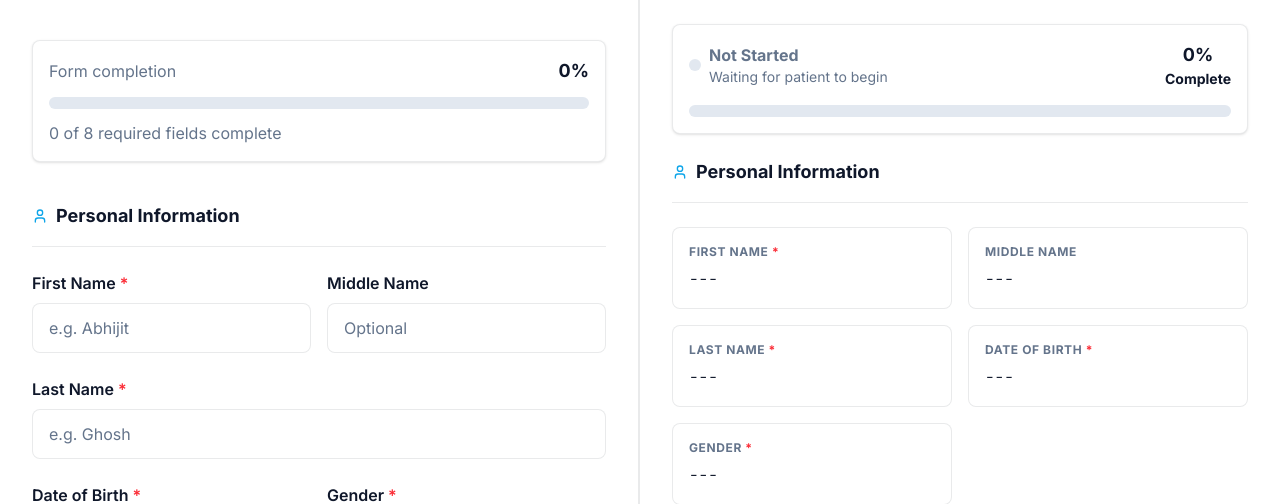
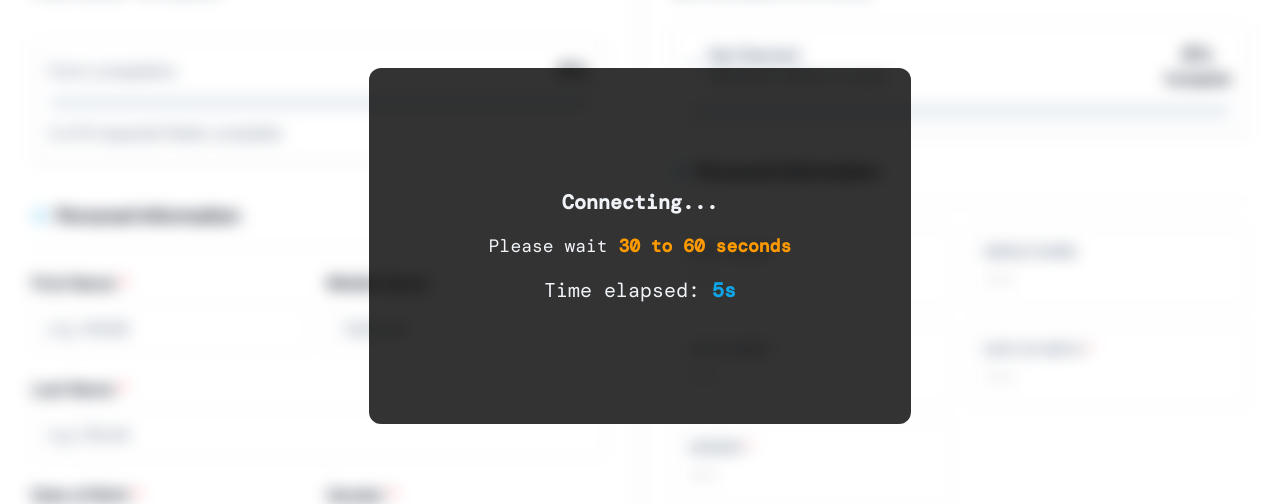
Before and after one commit to abhi-ghosh/patient-sync, a Next.js app: page / in a window 1280 px wide. Shown: the part 154-658 px from the top of the page. Built offline with nearby package versions, Linux system fonts and the light colour scheme; no server answers.

Commit message:
feat: add websocket connection modal

```diff
--- a/app/page.js
+++ b/app/page.js
@@ -4,9 +4,9 @@ import Navbar from "@/components/Navbar";
 import MainContent from "@/components/MainContent";
 import StaffPanel from "@/components/StaffPanel";
 import PatientPanel from "@/components/PatientPanel";
+import ConnectionModal from "@/components/ConnectionModal";
 import {userOptions, defaultPatientState, defaultStaffState, requiredFields} from "@/components/Data";
 export default function Home() {
-
   //PatientPanel data
   const [patientPanelData, setPatientPanelData] = useState(defaultPatientState);
 
@@ -49,12 +49,24 @@ export default function Home() {
     return "";
   }
 
+  //WebSocket connection UI feedback state
+  const [isConnected, setIsConnected] = useState(false);
+
+  //Socket second timer state
+  const [seconds, setSeconds] = useState(0);
   //WebSocket connection
   const socket = useRef(null);
   useEffect(() => {
   socket.current = new WebSocket(process.env.NEXT_PUBLIC_WS_URL || "ws://localhost:8080");
+  //Time elapsed before the socket connection is considered successful
+  const timer = setInterval(() => {
+    setSeconds(prev => prev + 1);
+  }, 1000);
   socket.current.onopen = () => {
     console.log("Connected to WebSocket server");
+    setIsConnected(true);
+    clearInterval(timer);
+    setSeconds(0);
     };
 
   //Handle incoming messages from the server
@@ -68,6 +80,7 @@ export default function Home() {
 
     return () => {
       socket.current.close();
+      clearInterval(timer);
     };
   }, []);
 
@@ -138,6 +151,18 @@ export default function Home() {
       return updatedValue;
     })
   }
+
+  //Preventing the page from scrolling when the modal is open
+  useEffect(() => {
+  if (!isConnected) {
+      document.body.classList.add("overflow-hidden");
+    } else {
+      document.body.classList.remove("overflow-hidden");
+    }
+    return () => {
+      document.body.classList.remove("overflow-hidden");
+    };
+  }, [isConnected]);
 
   //Focus Handler for synced form fields when an input is in focus
   const formFocusHandler = (fieldName) => {
@@ -210,7 +235,8 @@ export default function Home() {
     }
   };
   return (
-    <main className="bg-card min-h-screen">
+    <main className="bg-card min-h-screen relative">
+      {!isConnected && <ConnectionModal seconds={seconds}/>}
         <Navbar changeTheme={changeTheme} darkMode={darkMode}/>
         <MainContent whichForm={whichForm} setWhichForm={setWhichForm}>
           <PatientPanel userOptions={userOptions} patientPanelData={patientPanelData}
--- /dev/null
+++ b/components/ConnectionModal.jsx
@@ -0,0 +1,11 @@
+export default function ConnectionModal({seconds}) {
+  return (
+    <div className="fixed inset-0 z-30 flex items-center justify-center text-background backdrop-blur font-mono">
+      <div className="bg-black/80 p-8 md:p-20 lg:p-30 rounded-xl flex flex-col gap-4 items-center m-4">
+        <p className="text-xl font-bold">Connecting...</p>
+        <p className="text-lg">Please wait <span className="font-bold text-amber-500">30 to 60 seconds</span></p>
+        <p className="text-xl">Time elapsed: <span className="font-bold text-accent">{seconds}s</span></p>
+      </div>
+    </div>
+  )
+}
--- a/components/StaffPanel.jsx
+++ b/components/StaffPanel.jsx
@@ -65,8 +65,6 @@ export default function StaffPanel({staffPanelData}) {
     field => field.key === staffPanelData.activeField
   );
 
-  const inputError = false;
-  const success = false;
   const infoGroupStyle = "grid grid-cols-1 md:grid-cols-2 gap-4";
   const sectionStyle = "flex flex-col gap-6";
   return (
--- a/components/SubmissionSuccess.jsx
+++ b/components/SubmissionSuccess.jsx
@@ -9,15 +9,13 @@ export default function SubmissionSuccess({resetForm}) {
       <h1 className="text-3xl font-bold text-foreground md:text-4xl">
         Registration Complete
       </h1>
-      {/* Description */}
       <p className="mt-4 max-w-md text-base text-muted-foreground md:text-lg">
         Your information has been submitted successfully.
         <br />
         A member of our staff will be with you shortly.
       </p>
-      {/* Button */}
       <button
-        className="mt-10 w-full max-w-xs rounded-xl bg-accent px-6 py-4
+        className="mt-10 w-full max-w-xs rounded-xl bg-accent px-6 py-4 cursor-pointer
         text-lg font-bold text-white transition-all duration-200 hover:brightness-110 active:scale-95"
         onClick={resetForm}
       >
```
Also changed, not shown: 1 other file (tests, documents, lock files or other folders). Lines whose indentation alone changed are shown as unchanged.
